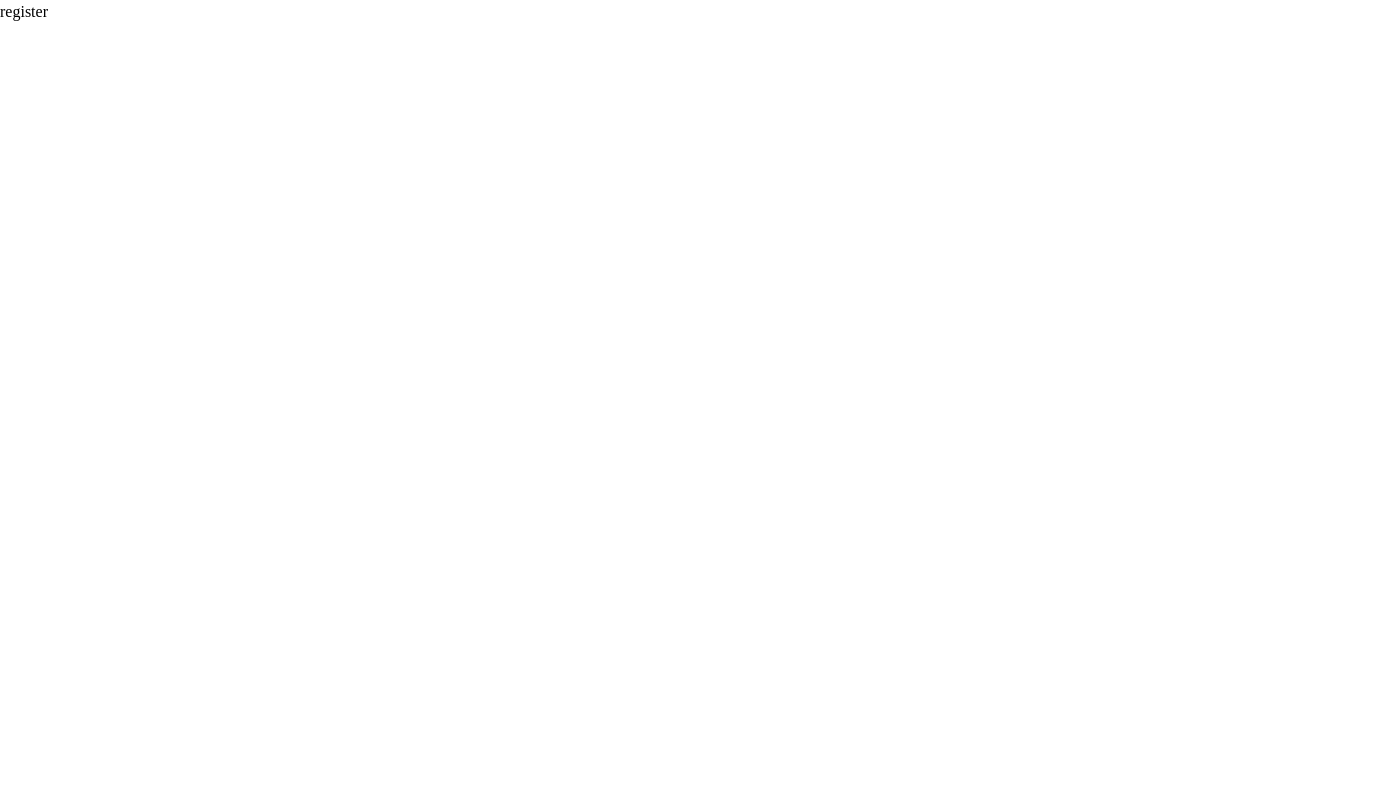
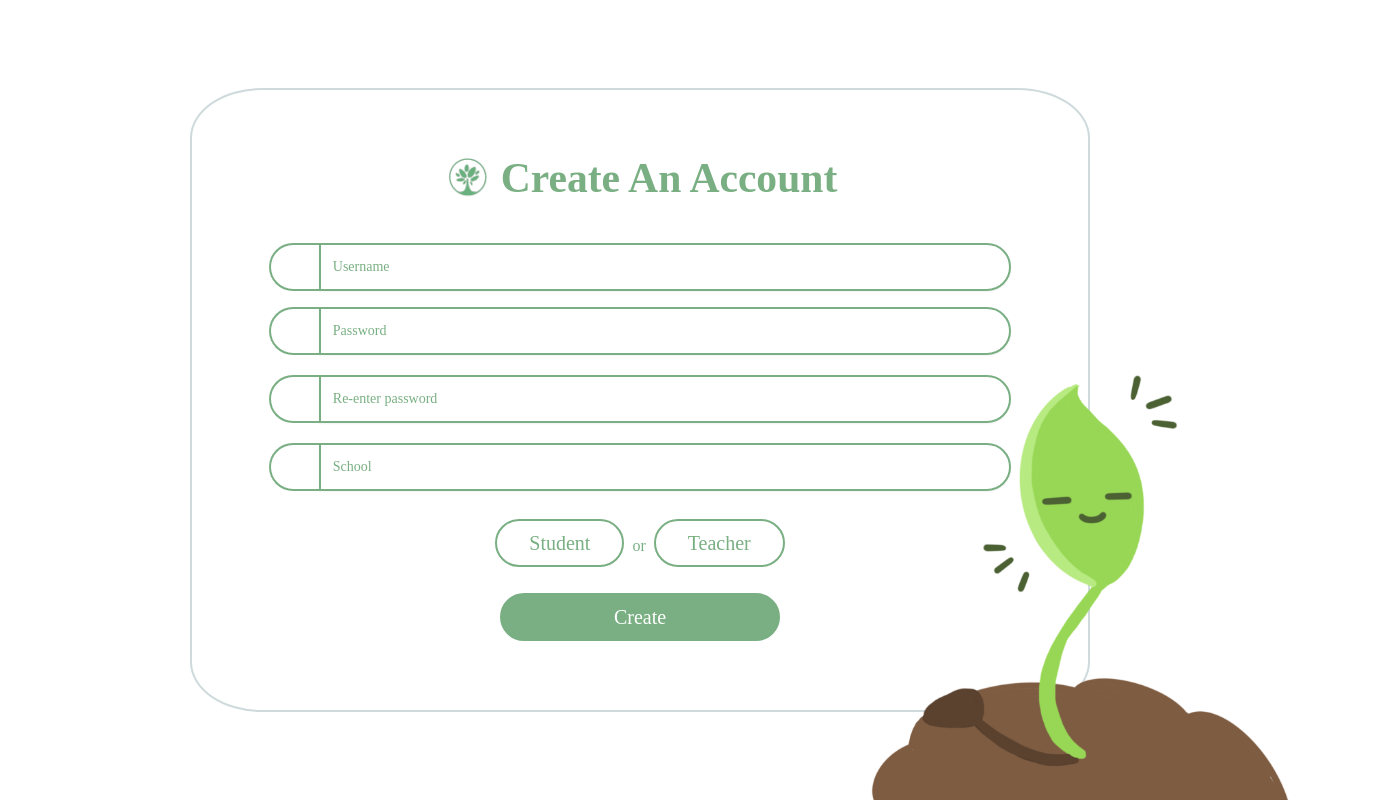
Before and after one commit to tealeaf2/Alora-Finance, a React (Create React App) app in the folder alora-frontend/: page /register in a window 1280 px wide. Shown: the whole page, 1400 px wide, since content can reach past the window. Built offline with nearby package versions, Linux system fonts and the light colour scheme.

Commit message:
created register page with styling and state functionality

```diff
--- a/alora-frontend/src/pages/RegisterPage.js
+++ b/alora-frontend/src/pages/RegisterPage.js
@@ -1,8 +1,232 @@
-import React from 'react'
+import React, {useState } from 'react'
+import { Link } from "react-router-dom";
+import '../styles/index.css';
+import '../styles/App.css';
+
+import sprout from '../images/Sprout.png';
+import titleLogo from '../images/logo-1.png'
 
 function RegisterPage() {
+
+  const [username, setUsername] = useState("");
+  const [password, setPassword] = useState("");
+  const [passwordCheck, verifyPassword] = useState("")
+  const [school, setSchool] = useState("")
+  const [pwdCheckClassName, setPwdCheckClassName] = useState("absolute top-3 -translate-y-1/2 text-xs right-[30px] text-[#FF0000] transition-all peer-placeholder-shown:top-1/2 peer-placeholder-shown:text-sm peer-focus:top-3 peer-focus:text-xs hidden")
+
+  const usernameChangeHandler = (e) => {
+    setUsername(e.target.value);
+  }
+
+
+  const passwordChangeHandler = (e) => {
+    setPassword(e.target.value);
+  }
+
+  const confirmPasswordChangeHandler = (e) => {
+    if (e.target.value != password) {
+        setPwdCheckClassName("absolute top-3 -translate-y-1/2 text-xs right-[30px] text-[#FF0000] transition-all peer-placeholder-shown:top-1/2 peer-placeholder-shown:text-sm peer-focus:top-3 peer-focus:text-xs visible")
+        console.log("Passwords do not match")
+        } else {
+          setPwdCheckClassName("absolute top-3 -translate-y-1/2 text-xs right-[30px] text-[#FF0000] transition-all peer-placeholder-shown:top-1/2 peer-placeholder-shown:text-sm peer-focus:top-3 peer-focus:text-xs hidden")
+        }
+  }
+
+  const logData = () => {
+    console.log(`Username: ${username}`);
+    console.log(`Password: ${password}`);
+    console.log(`School: ${school}`);
+  }
     return (
-        <>register</>
+        // container for whole page
+    <div className="flex h-screen items-center justify-center">
+      {/* login box */}
+      <div className="flex flex-col justify-center items-center grow p-10 md:px-[6%] rounded-[14%] lg:rounded-[8%] border-2 border-[#CFDADD] max-w-[70vw] lg:max-w-[900px] aspect-square max-h-[80vh] lg:max-h-[78vh]">
+
+        {/* title container */}
+        <div
+        className="title-container flex items-center mb-6 lg:mb-10">
+
+        {/* sprout photo --- new color not in google drive so used old */}
+        <img
+        className="aspect-square h-[50px] mr-2"
+        src={titleLogo}
+        >
+
+        </img>
+
+        {/* account create btn */}
+        <h1 className="text-center text-register-green text-4xl lg:text-[2.6rem] font-bold  ">
+          Create An Account
+        </h1>
+        </div>
+
+
+
+        {/* container for username element */}
+        <div className='flex mb-3 lg:mb-4 self-stretch'>
+          <div className='px-6 border-2 border-r-0 border-register-green rounded-l-full'></div>
+          <div className='flex-1'>
+            <label
+            htmlFor="Username"
+            className="relative block overflow-hidden rounded-r-full border-2 border-register-green pr-10 pt-3 shadow-sm focus-within:border-blue-600 focus-within:ring-1 focus-within:ring-blue-600"
+            >
+
+          <input
+            type="email"
+            id="Username"
+            placeholder="Username"
+            className="peer h-8 w-full border-none bg-transparent px-3 placeholder-transparent focus:border-transparent focus:outline-none focus:ring-0 sm:text-sm"
+            onChange = {usernameChangeHandler}
+          />
+
+          <span
+            className="absolute start-3 top-3 -translate-y-1/2 text-xs text-register-green transition-all peer-placeholder-shown:top-1/2 peer-placeholder-shown:text-sm peer-focus:top-3 peer-focus:text-xs"
+          >
+            Username
+          </span>
+
+          </label>
+          </div>
+        </div>
+
+        {/* container for password element */}
+        <div className='flex mb-4 lg:mb-5 self-stretch'>
+          <div className='px-6 border-2 border-r-0 border-register-green rounded-l-full'></div>
+          <div className='flex-1'>
+            <label
+            htmlFor="Password"
+            className="relative block overflow-hidden rounded-r-full border-2 border-register-green pr-10 pt-3 shadow-sm focus-within:border-blue-600 focus-within:ring-1 focus-within:ring-blue-600"
+            >
+
+            <input
+              type="password"
+              id="Password"
+              placeholder="Password"
+              class="peer h-8 w-full border-none bg-transparent px-3 placeholder-transparent focus:border-transparent focus:outline-none focus:ring-0 sm:text-sm"
+              onChange = {passwordChangeHandler}
+           />
+
+          <span
+            className="absolute start-3 top-3 -translate-y-1/2 text-xs text-register-green transition-all peer-placeholder-shown:top-1/2 peer-placeholder-shown:text-sm peer-focus:top-3 peer-focus:text-xs "
+          >
+            Password
+          </span>
+
+          </label>
+          </div>
+        </div>
+
+        {/* container for password check element */}
+        <div className='flex mb-4 lg:mb-5 self-stretch'>
+          <div className='px-6 border-2 border-r-0 border-register-green rounded-l-full'></div>
+          <div className='flex-1'>
+            <label
+            htmlFor="pwd-check"
+            className="relative block overflow-hidden rounded-r-full border-2 border-register-green pr-10 pt-3 shadow-sm focus-within:border-blue-600 focus-within:ring-1 focus-within:ring-blue-600"
+            >
+
+            <p
+            className={pwdCheckClassName}
+            >
+                *Passwords do not match.
+            </p>
+            <input
+              type="password"
+              id="pwd-check"
+              placeholder="Re-enter password"
+              class="peer h-8 w-full border-none bg-transparent px-3 placeholder-transparent focus:border-transparent focus:outline-none focus:ring-0 sm:text-sm"
+              onChange = {confirmPasswordChangeHandler}
+           />
+
+          <span
+            className="absolute start-3 top-3 -translate-y-1/2 text-xs text-register-green transition-all peer-placeholder-shown:top-1/2 peer-placeholder-shown:text-sm peer-focus:top-3 peer-focus:text-xs "
+          >
+            Re-enter password
+          </span>
+
+          </label>
+          </div>
+        </div>
+
+        {/* container for school element */}
+        <div className='flex mb-6 lg:mb-7 self-stretch'>
+          <div className='px-6 border-2 border-r-0 border-register-green rounded-l-full'></div>
+          <div className='flex-1'>
+            <label
+            htmlFor="school"
+            className="relative block overflow-hidden rounded-r-full border-2 border-register-green pr-10 pt-3 shadow-sm focus-within:border-blue-600 focus-within:ring-1 focus-within:ring-blue-600"
+            >
+
+            <input
+              type="text"
+              id="school"
+              placeholder="Re-enter password"
+              class="peer h-8 w-full border-none bg-transparent px-3 placeholder-transparent focus:border-transparent focus:outline-none focus:ring-0 sm:text-sm"
+              onChange = {setSchool}
+           />
+
+          <span
+            className="absolute start-3 top-3 -translate-y-1/2 text-xs text-register-green transition-all peer-placeholder-shown:top-1/2 peer-placeholder-shown:text-sm peer-focus:top-3 peer-focus:text-xs "
+          >
+            School
+          </span>
+
+          </label>
+          </div>
+        </div>
+
+        {/* container for account type (container of the elements for student, "or", and teacher) */}
+        <div
+          className = "account-type-container flex items-center mb-4 lg:mb-5"
+        >
+          <button
+          className="rounded-3xl border-2 border-register-green bg-white px-8 py-2 text-xl font-medium text-register-green hover:bg-register-green hover:text-white focus:outline-none focus:ring active:text-[#4F6038] text-center max-w-[fit-content] mb-1 mx-2 lg:mb-1.5"
+          to=""
+
+          >
+          Student
+          </button>
+
+          <p
+          className = "text-register-green"
+          >
+          or
+          </p>
+
+          <button
+          className="rounded-3xl border-2 border-register-green bg-white px-8 py-2 text-xl font-medium text-register-green hover:bg-register-green hover:text-white focus:outline-none focus:ring active:text-[#4F6038] text-center max-w-[fit-content] mb-1 mx-2 lg:mb-1.5"
+          to=""
+          >
+          Teacher
+          </button>
+
+
+        </div>
+
+        {/* create account button */}
+        <button
+        className="rounded-3xl border-2 border-register-green bg-register-green px-28 py-2 text-xl font-medium text-white hover:bg-transparent hover:text-register-green focus:outline-none focus:ring active:text-[#4F6038] text-center max-w-[fit-content] mb-1 lg:mb-1.5"
+        to=""
+        onClick = {logData}
+
+        >
+        Create
+        </button>
+
+        </div>
+
+
+        {/* sprout image */}
+        <img
+        className="absolute bottom-0 right-[-120px] w-[500px] aspect-square lg:w-[700px]"
+        src={sprout}
+        >
+        </img>
+
+    </div>
+
+
     )
 }
 
--- a/alora-frontend/src/styles/main.css
+++ b/alora-frontend/src/styles/main.css
@@ -14,5 +14,5 @@
     padding:0;
     margin: 0;
     box-sizing: border-box;
-    font-family: Outfit Regular;
+    font-family: 'Outfit Regular';
 }
--- a/alora-frontend/tailwind.config.js
+++ b/alora-frontend/tailwind.config.js
@@ -4,10 +4,13 @@ module.exports = {
   theme: {
     extend: {
       fontFamily: {
-        sans: ["Varela Round", "sans-serif"]
+        sans: ["Varela Round", "sans-serif"],
+        'outfit': 'Outfit Regular'
       },
       colors: {
-        'login-green': '#d2e5ba'
+        'login-green': '#d2e5ba',
+        'register-input-green': '#C5E3C4',
+        'register-green' : '#79AF82'
       }
     },
   },
```
Also changed, not shown: alora-frontend/src/images/logo-1.png (added).
